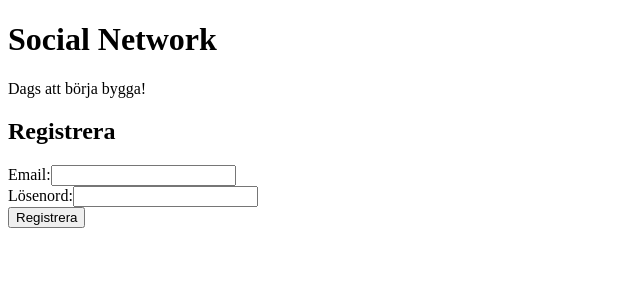
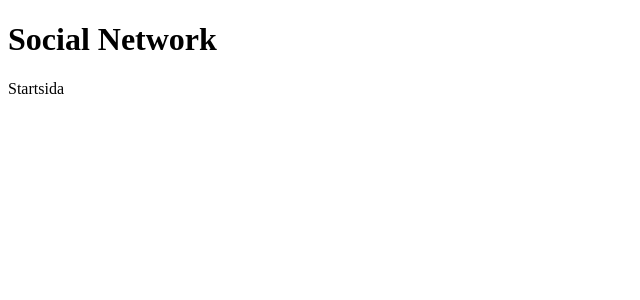
Before and after one commit to WilliamSkogh/SocialNetwork, a React (Vite) app in the folder frontend/: page / in a window 1280 px wide. Shown: the top 300 px of the page, without its empty margins (0-640 px from the left). Built offline with nearby package versions, Linux system fonts and the light colour scheme.

Commit message:
Refactor App component to use RouterProvider for routing

```diff
--- a/frontend/src/App.tsx
+++ b/frontend/src/App.tsx
@@ -1,21 +1,7 @@
-import { BrowserRouter } from 'react-router-dom'
-import RegisterPage from '../pages/RegisterPage'
-import { AuthProvider } from '../AuthContext'
+import { RouterProvider } from "react-router-dom";
+import { router } from "../router";
 
 function App() {
-  return (
-    <BrowserRouter>
-      <AuthProvider>
-        <div className="app-container">
-          <div>
-            <h1>Social Network</h1>
-            <p>Dags att börja bygga!</p>
-          </div>
-          <RegisterPage />
-        </div>
-      </AuthProvider>
-    </BrowserRouter>
-  )
+  return (<RouterProvider router={router} />);
 }
-
 export default App
```
